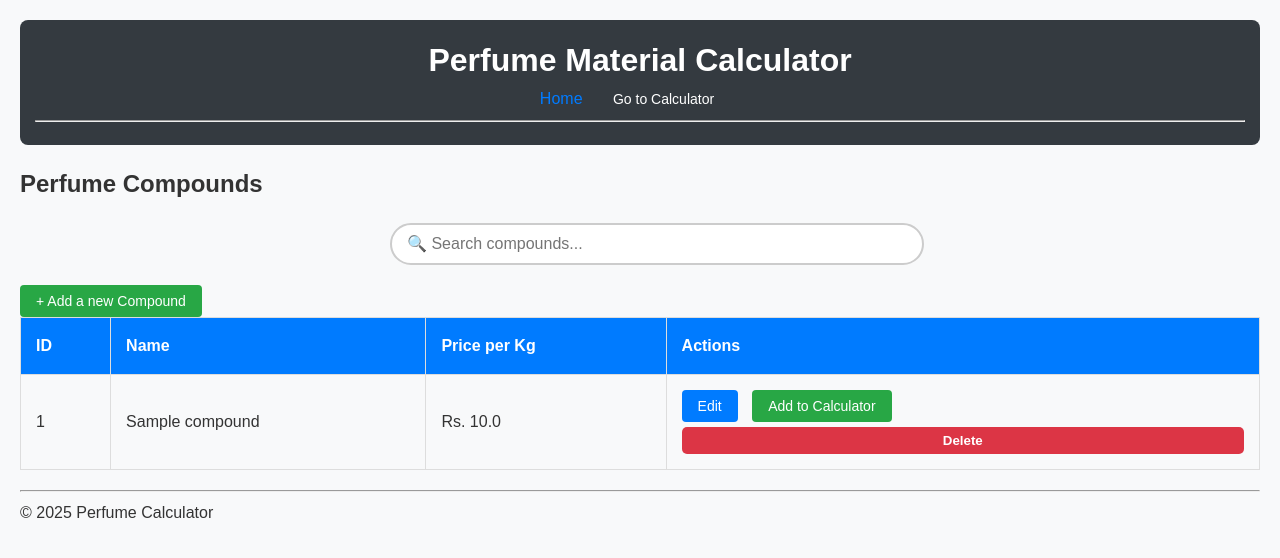
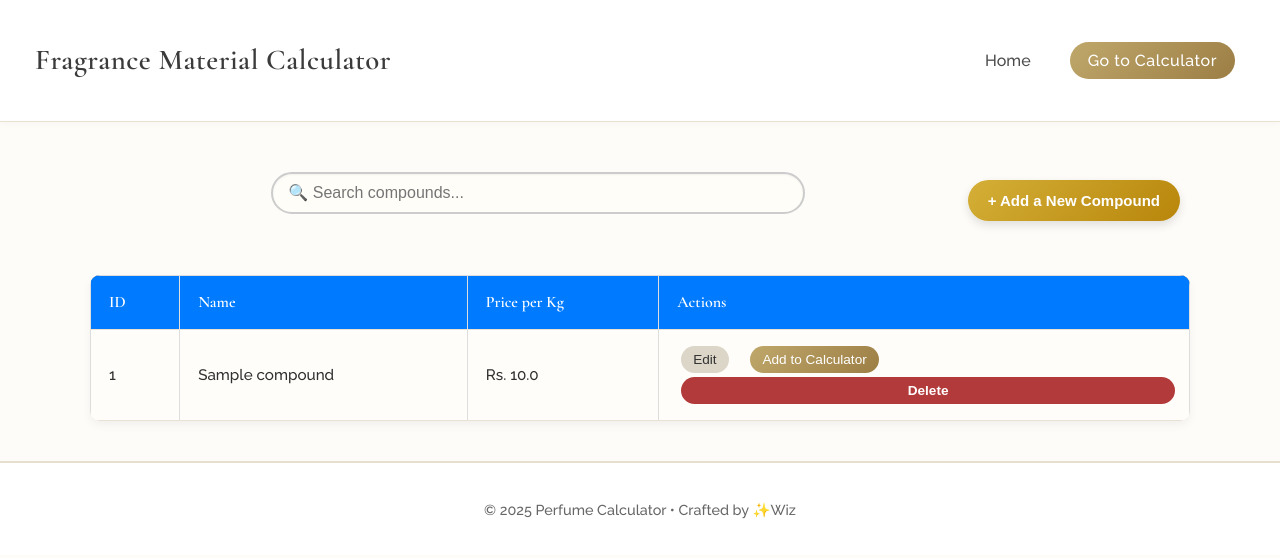
Before and after one commit to Wamiq-Z/PERFUME-Calc, a Flask app: page / in a window 1280 px wide. Shown: the top 558 px of the page. Run offline with Flask 3, Linux system fonts and the light colour scheme; tables that the repository leaves empty hold one stand-in row (values such as "Sample post").

Commit message:
First version out

```diff
--- a/main.py
+++ b/main.py
@@ -1,14 +1,16 @@
 from flask import jsonify, redirect, render_template, request, session, url_for
-from config import app,db
+from config import app, db
 from models import Compound
+
 
 @app.route("/")
 def index():
-    compound = Compound.query.order_by(Compound.id.asc()).all()
+    compound = Compound.query.order_by(Compound.name.asc()).all()
     calc_ids = session.get("calculator", [])
-    return render_template("index.html",compounds=compound, calc_ids=calc_ids)
+    return render_template("index.html", compounds=compound, calc_ids=calc_ids)
 
-@app.route("/add", methods=["GET","POST"])
+
+@app.route("/add", methods=["GET", "POST"])
 def add_compound():
     if request.method == "POST":
         name = request.form["name"]
@@ -20,12 +22,13 @@ def add_compound():
             db.session.add(new_com)
             db.session.commit()
         except Exception as e:
-            return jsonify({"message":str(e)}),400
+            return jsonify({"message": str(e)}), 400
 
         return redirect(url_for("index"))
     return render_template("add.html")
 
-@app.route("/edit/<int:id>",methods=["GET","POST"])
+
+@app.route("/edit/<int:id>", methods=["GET", "POST"])
 def edit(id):
     compound = Compound.query.get_or_404(id)
     if request.method == "POST":
@@ -33,16 +36,18 @@ def edit(id):
         compound.price_perkg = float(request.form["price"])
         db.session.commit()
         return redirect(url_for("index"))
-    return render_template("edit.html",compound=compound)
+    return render_template("edit.html", compound=compound)
 
-@app.route("/delete/<int:id>",methods=["POST"])
+
+@app.route("/delete/<int:id>", methods=["POST"])
 def delete(id):
     compound = Compound.query.get_or_404(id)
     db.session.delete(compound)
     db.session.commit()
     return redirect(url_for("index"))
 
-@app.route("/calc",methods=["GET","POST"])
+
+@app.route("/calc", methods=["GET", "POST"])
 def calc():
     calc_ids = session.get("calculator", [])
     remove_id = request.form.get("remove_id")
@@ -69,14 +74,16 @@ def calc():
                 total_quantity += qty
     avg_price_per_kg = total_price / total_quantity if total_quantity > 0 else 0
     total_qty_g = total_quantity * 1000
-    return render_template("calc.html",
-                           compounds=compounds,
-                           selected=selected,
-                           total=total_price,
-                           total_quantity= total_quantity,
-                           avg_price_per_kg=avg_price_per_kg,
-                           total_qty_g=total_qty_g
-                        )
+    return render_template(
+        "calc.html",
+        compounds=compounds,
+        selected=selected,
+        total=total_price,
+        total_quantity=total_quantity,
+        avg_price_per_kg=avg_price_per_kg,
+        total_qty_g=total_qty_g,
+    )
+
 
 @app.route("/add_to_calculator/<int:id>")
 def add_to_calculator(id):
@@ -89,6 +96,7 @@ def add_to_calculator(id):
 
     return redirect(url_for("index"))
 
+
 @app.route("/remove_from_calculator/<int:id>", methods=["POST"])
 def remove_from_calculator(id):
     calc_ids = session.get("calculator", [])
@@ -96,6 +104,7 @@ def remove_from_calculator(id):
         calc_ids.remove(id)
         session["calculator"] = calc_ids
     return redirect(url_for("calc"))
+
 
 @app.route("/remove_from_hs/<int:id>", methods=["POST"])
 def remove_from_hs(id):
@@ -117,16 +126,19 @@ def search_compounds():
 
     results = Compound.query.filter(Compound.name.ilike(f"%{query}%")).all()
     added_ids = set(session.get("calculator", []))
-    print (added_ids)
-    return jsonify([
-        {
-            "id": c.id,
-            "name": c.name,
-            "price": c.price_perkg,
-            "added": c.id in added_ids
-        }
-        for c in results
-    ])
+    print(added_ids)
+    return jsonify(
+        [
+            {
+                "id": c.id,
+                "name": c.name,
+                "price": c.price_perkg,
+                "added": c.id in added_ids,
+            }
+            for c in results
+        ]
+    )
+
 
 @app.route("/add_search", methods=["POST"])
 def add_search():
@@ -147,6 +159,7 @@ def add_search():
 
     return jsonify(success=True)
 
+
 # @app.route("/perf")
 # def perf():
 
--- a/static/styles.css
+++ b/static/styles.css
@@ -1,26 +1,103 @@
-/* Reset some default browser styles */
-body, h1, h2, h3, p, ul, li, form {
-    margin: 0;
-    padding: 0;
-    font-family: Arial, sans-serif;
+/* Global fonts and colors */
+body {
+  margin: 0;
+  font-family: 'Raleway', sans-serif;
+  background: #fdfcf9; /* warm ivory */
+  color: #2f2f2f;
+  line-height: 1.6;
 }
 
-/* General page layout */
-body {
-    background-color: #f8f9fa;
-    color: #333;
-    line-height: 1.6;
-    padding: 20px;
+h1, h2, h3 {
+  font-family: 'Cormorant Garamond', serif;
+  color: #2a2a2a;
+  letter-spacing: 0.5px;
 }
 
-/* Header */
-header {
-    background: #343a40;
-    color: #fff;
-    padding: 15px;
-    text-align: center;
-    border-radius: 8px;
-    margin-bottom: 20px;
+/* Navbar */
+.navbar {
+  display: flex;
+  justify-content: space-between;
+  align-items: center;
+  background: #fff;
+  padding: 18px 35px;
+  border-bottom: 1px solid #e8e1d4;
+  box-shadow: 0 2px 6px rgba(0,0,0,0.03);
+  position: sticky;
+  top: 0;
+  z-index: 10;
+}
+
+.brand {
+  font-size: 1.8rem;
+  font-weight: 600;
+  color: #3b3b3b;
+}
+
+/* Navigation links */
+.nav-links a {
+  margin-left: 25px;
+  text-decoration: none;
+  color: #4b4b4b;
+  font-weight: 500;
+  transition: color 0.3s;
+}
+
+.nav-links a:hover {
+  color: #a9895e; /* muted gold */
+}
+
+/* Luxury Button */
+.nav-btn {
+  padding: 9px 18px;
+  background: linear-gradient(135deg, #bfa76a, #9c7e45);
+  color: #fff !important;
+  border-radius: 25px;
+  font-weight: 600;
+  letter-spacing: 0.5px;
+  transition: all 0.3s ease;
+}
+
+.nav-btn:hover {
+  background: linear-gradient(135deg, #9c7e45, #7c6232);
+  transform: translateY(-2px);
+  box-shadow: 0 4px 8px rgba(0,0,0,0.1);
+}
+
+/* Page content */
+.content {
+  max-width: 1100px;
+  margin: 40px auto;
+  padding: 0 20px;
+}
+
+/* Footer */
+.footer {
+  text-align: center;
+  padding: 25px;
+  background: #fff;
+  border-top: 1px solid #e8e1d4;
+  margin-top: 50px;
+  font-size: 0.9rem;
+  color: #666;
+}
+
+
+/* Page content */
+.content {
+  max-width: 1100px;
+  margin: 30px auto;
+  padding: 0 20px;
+}
+
+/* Footer */
+.footer {
+  text-align: center;
+  padding: 20px;
+  background: #fff;
+  border-top: 2px solid #e6decf;
+  margin-top: 40px;
+  font-size: 0.9rem;
+  color: #666;
 }
 
 /* Container */
@@ -284,3 +361,164 @@ a:hover {
   font-weight: bold;
   color: #1d4ed8;
 }
+/* Section title with luxury feel */
+.section-title {
+  font-size: 1.8rem;
+  font-weight: 600;
+  color: #3b3b3b;
+  margin-bottom: 20px;
+  letter-spacing: 0.5px;
+}
+
+/* Container for search + button */
+.search-actions {
+  display: flex;
+  align-items: center;
+  justify-content: space-between;
+  margin-bottom: 25px;
+  flex-wrap: wrap;
+  gap: 15px;
+}
+
+/* Search box */
+.search-container input {
+  width: 260px;
+  padding: 12px 16px;
+  border-radius: 25px;
+  border: 1px solid #d1c4a9;
+  background: #fffdf8;
+  font-size: 15px;
+  transition: all 0.3s ease;
+  outline: none;
+  box-shadow: inset 0 1px 2px rgba(0,0,0,0.05);
+}
+
+.search-container input:focus {
+  border-color: #c5a880;
+  box-shadow: 0 0 8px rgba(197,168,128,0.4);
+}
+
+.btn-luxury {
+  padding: 12px 20px;
+  font-size: 15px;
+  font-weight: 600;
+  color: #fff;
+  background: linear-gradient(135deg, #d4af37, #b8860b);
+  border: none;
+  border-radius: 25px;
+  cursor: pointer;
+  transition: all 0.3s ease;
+  box-shadow: 0 4px 10px rgba(0,0,0,0.12);
+}
+
+.btn-luxury:hover {
+  background: linear-gradient(135deg, #b8860b, #8b6914);
+  transform: translateY(-2px);
+}
+
+/* Luxury Table */
+.lux-table {
+  width: 100%;
+  border-collapse: collapse;
+  margin: 25px 0;
+  background: #fffdf9;
+  box-shadow: 0 4px 10px rgba(0,0,0,0.05);
+  border-radius: 10px;
+  overflow: hidden;
+  font-size: 0.95rem;
+}
+
+.lux-table thead {
+  background: linear-gradient(135deg, #bfa76a, #9c7e45);
+  color: #fff;
+  font-family: 'Cormorant Garamond', serif;
+  font-size: 1rem;
+}
+
+.lux-table th, .lux-table td {
+  padding: 14px 18px;
+  text-align: left;
+  border-bottom: 1px solid #e8e1d4;
+}
+
+.lux-table tbody tr:nth-child(even) {
+  background: #fdfcf9;
+}
+
+.lux-table tbody tr:hover {
+  background: #f9f4ea;
+  transition: 0.3s;
+}
+
+/* Status badge */
+.status-added {
+  color: #2e7d32;
+  font-weight: 600;
+  margin-right: 8px;
+}
+
+/* Buttons inside table */
+.btn {
+  padding: 6px 12px;
+  border: none;
+  border-radius: 18px;
+  cursor: pointer;
+  font-size: 0.85rem;
+  margin: 2px 4px;
+  transition: all 0.3s ease;
+}
+
+.btn-edit {
+  background: #dcd6c9;
+  color: #333;
+}
+
+.btn-edit:hover {
+  background: #c8bfae;
+}
+
+.btn-add {
+  background: linear-gradient(135deg, #bfa76a, #9c7e45);
+  color: #fff;
+}
+
+.btn-add:hover {
+  background: linear-gradient(135deg, #9c7e45, #7c6232);
+  transform: translateY(-1px);
+}
+
+.btn-remove {
+  background: #e2b2a2;
+  color: #5a2a1d;
+}
+
+.btn-remove:hover {
+  background: #d59785;
+}
+
+.btn-danger {
+  background: #b33a3a;
+  color: #fff;
+}
+
+.btn-danger:hover {
+  background: #922d2d;
+}
+/* Input styling inside luxury table */
+.lux-input {
+  width: 90px;
+  padding: 8px 12px;
+  border: 1px solid #d4c7a9;
+  border-radius: 10px;
+  font-size: 1rem;
+  font-family:  serif;
+  background: #fffdf9;
+  text-align: left;
+  transition: 0.2s;
+}
+
+.lux-input:focus {
+  outline: none;
+  border-color: #bfa76a;
+  box-shadow: 0 0 5px rgba(191, 167, 106, 0.5);
+}
--- a/templates/base.html
+++ b/templates/base.html
@@ -1,35 +1,36 @@
 <!DOCTYPE html>
 <html lang="en">
   <head>
-    <meta charset="UTF-8">
+    <meta charset="UTF-8" />
     <title>Perfume Calculator</title>
-    <!-- Link to your CSS -->
-    <link rel="stylesheet" href="{{ url_for('static', filename='styles.css') }}">
+    <link
+      rel="stylesheet"
+      href="{{ url_for('static', filename='styles.css') }}"
+    />
+    <!-- Luxury Fonts -->
+    <link
+      href="https://fonts.googleapis.com/css2?family=Cormorant+Garamond:wght@400;600&family=Raleway:wght@300;500&display=swap"
+      rel="stylesheet"
+    />
   </head>
   <body>
-
     <!-- Navbar / Header -->
-    <header>
-        <h1>Perfume Material Calculator</h1>
-        <nav>
+    <header class="navbar">
+      <div class="nav-left">
+        <h1 class="brand">Fragrance Material Calculator</h1>
+      </div>
+      <nav class="nav-links">
         <a href="{{ url_for('index') }}">Home</a>
-            <a href="{{ url_for('calc') }}" class="btn btn-success">Go to Calculator</a>
-
+        <a href="{{ url_for('calc') }}" class="nav-btn">Go to Calculator</a>
       </nav>
-        <hr>
     </header>
 
     <!-- Page Content -->
-    <main>
-        {% block content %}
-        {% endblock %}
-    </main>
+    <main class="content">{% block content %} {% endblock %}</main>
 
     <!-- Footer -->
-    <footer>
-        <hr>
-        <p>&copy; 2025 Perfume Calculator</p>
+    <footer class="footer">
+      <p>&copy; 2025 Perfume Calculator • Crafted by ✨Wiz</p>
     </footer>
-
   </body>
 </html>
--- a/templates/index.html
+++ b/templates/index.html
@@ -1,17 +1,9 @@
 {% extends "base.html" %} {% block content %}
 
-<h2>Perfume Compounds</h2>
-<div class="search-container">
-  <input
-    type="text"
-    id="search-bar"
-    placeholder="🔍 Search compounds..."
-  />
-  <ul id="search-results"></ul>
-</div>
-
 <script>
-document.getElementById("search-bar").addEventListener("input", async function() {
+  document
+    .getElementById("search-bar")
+    .addEventListener("input", async function () {
       const query = this.value;
       if (query.length < 1) {
         document.getElementById("search-results").innerHTML = "";
@@ -22,11 +14,12 @@ document.getElementById("search-bar").addEventListener("input", async function()
       const data = await res.json();
 
       let resultsHtml = "";
-    data.forEach(c => {
+      data.forEach((c) => {
         resultsHtml += `
           <li>
             ${c.name} — ₹${c.price}
-            ${c.added
+            ${
+              c.added
                 ? `<span style="color: green">Added</span>`
                 : `<button data-id="${c.id}"
                 onclick="addCompound(${c.id})">Add</button>`
@@ -41,7 +34,7 @@ async function addCompound(id) {
     const res = await fetch("/add_search", {
       method: "POST",
       headers: { "Content-Type": "application/json" },
-        body: JSON.stringify({ id })
+      body: JSON.stringify({ id }),
     });
     const data = await res.json();
     if (data.success) {
@@ -49,19 +42,26 @@ async function addCompound(id) {
       if (btn) {
         btn.outerHTML = `<span style="color: green">Added</span>`;
       }
-
     } else {
       alert(data.message || "Something went wrong");
     }
   }
 </script>
 
+<div class="search-actions">
+  <!-- Search Bar -->
+  <div class="search-container">
+    <input type="text" id="search-bar" placeholder="🔍 Search compounds..." />
+    <ul id="search-results"></ul>
+  </div>
+
   <!-- Add New Compound Button -->
   <a href="{{ url_for('add_compound') }}">
-  <button class="btn btn-add" type="button">+ Add a new Compound</button>
+    <button class="btn-luxury">+ Add a New Compound</button>
   </a>
+</div>
 
-<table border="1" cellpadding="8" cellspacing="0">
+<table class="lux-table">
   <thead>
     <tr>
       <th>ID</th>
@@ -73,7 +73,7 @@ async function addCompound(id) {
   <tbody>
     {% for compound in compounds %}
     <tr>
-      <td>{{ compound.id }}</td>
+      <td>{{ loop.index }}</td>
       <td>{{ compound.name }}</td>
       <td>Rs. {{ compound.price_perkg }}</td>
       <td>
@@ -81,34 +81,43 @@ async function addCompound(id) {
         <a href="{{ url_for('edit', id=compound.id) }}">
           <button class="btn btn-edit" type="button">Edit</button>
         </a>
+
         {% if compound.id not in session.get('calculator', []) %}
-          <button class="btn btn-add"
+        <button
+          class="btn btn-add"
           type="button"
           data-id="{{ compound.id }}"
-                  onclick="addCompound({{ compound.id }})">
+          onclick="addCompound({{ compound.id }})"
+        >
           Add to Calculator
         </button>
         {% else %}
-          <span style="color: green">Added</span>
+        <span class="status-added">✔ Added</span>
 
         <form
           method="post"
           action="{{ url_for('remove_from_hs', id=compound.id) }}"
         >
-          <button type="submit" name="remove_id" value="{{ compound.id }}">
-            Remove From Calculator
+          <button
+            type="submit"
+            class="btn btn-remove"
+            name="remove_id"
+            value="{{ compound.id }}"
+          >
+            Remove
           </button>
         </form>
         {% endif %}
-        <!-- Delete Button (Form because POST required) -->
+
+        <!-- Delete Button -->
         <form
           action="{{ url_for('delete', id=compound.id) }}"
           method="POST"
-          style="display: inline","color: red"
+          style="display: inline"
         >
           <button
             type="submit"
-            class = "btn-danger"
+            class="btn btn-danger"
             onclick="return confirm('Are you sure you want to delete this compound permanently?');"
           >
             Delete
```
Also changed, not shown: templates/calc.html (+10 -4 lines). Lines whose indentation alone changed are shown as unchanged.
